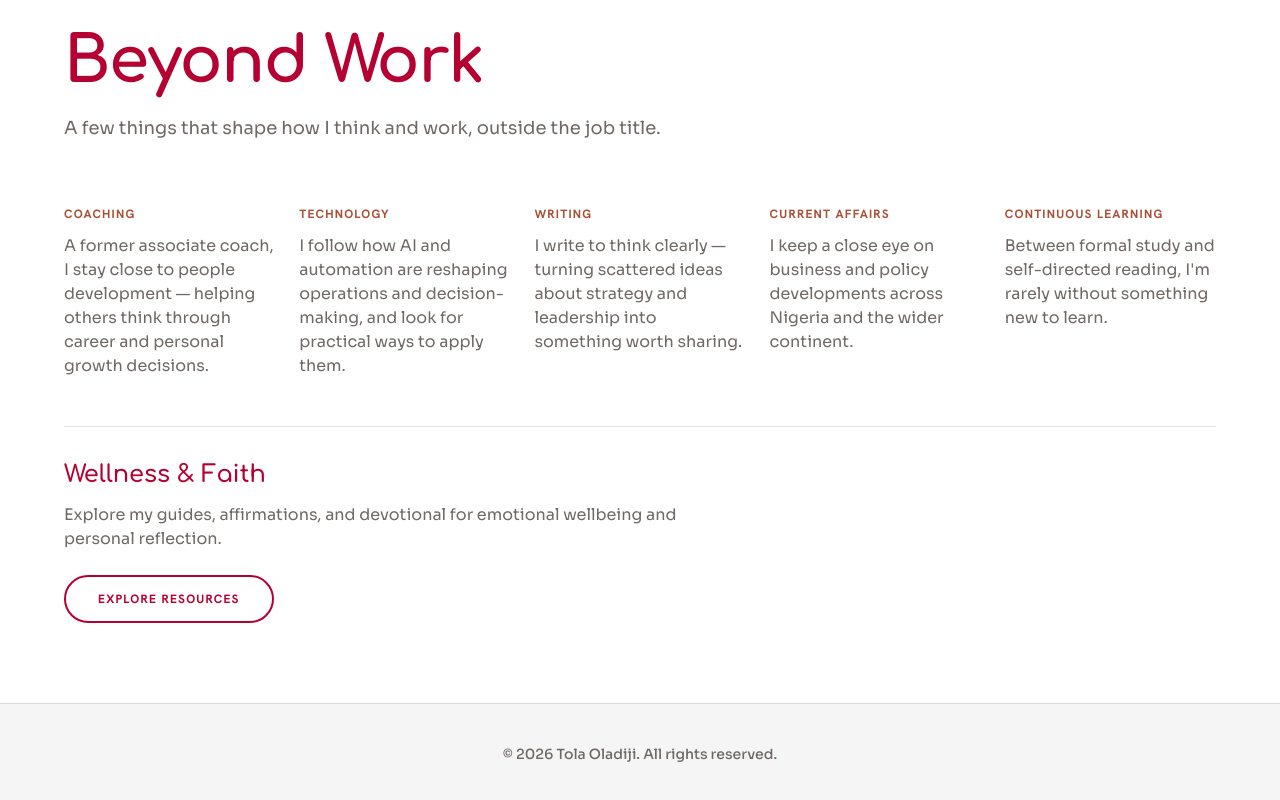
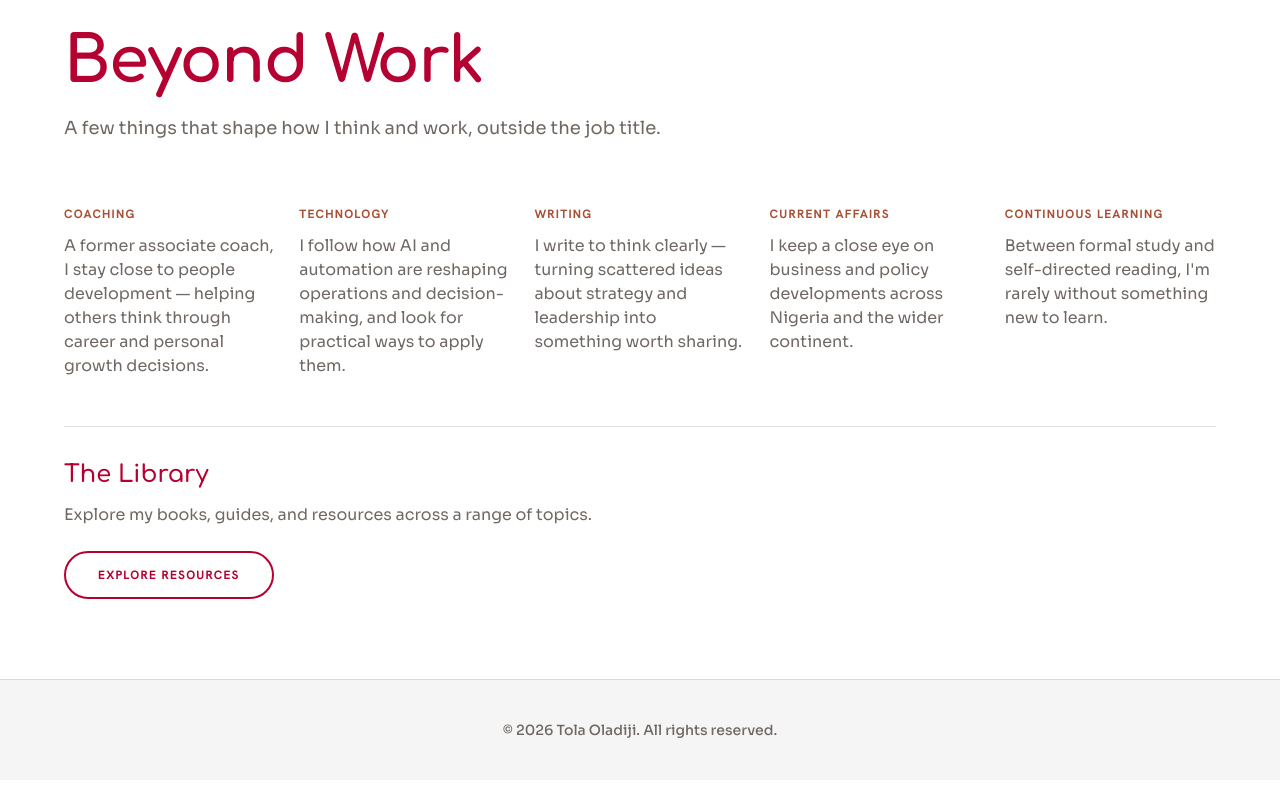
Before and after one commit to tolabuzz/Portfolio, a Next.js app: page / in a window 1280 px wide. Shown: the part 1845-2645 px from the top of the page. Built offline with nearby package versions, Linux system fonts and the light colour scheme; no server answers.

Commit message:
Broaden resource collection wording to The Library

```diff
--- a/src/app/resources/page.tsx
+++ b/src/app/resources/page.tsx
@@ -6,7 +6,7 @@ import ResourceLibrary from "@/components/resources/ResourceLibrary";
 export const metadata: Metadata = {
   title: "Resources",
   description:
-    "Free guides, affirmations, and a Christian devotional by Tola Oladiji on emotional wellbeing, personal growth, and faith.",
+    "Explore books, guides, and other resources by Tola Oladiji across a range of topics.",
   alternates: { canonical: "/resources" },
 };
 
@@ -17,9 +17,9 @@ export default function ResourcesPage() {
         <Container>
           <SectionHeading
             level="h1"
-            eyebrow="Wellness & Faith"
+            eyebrow="The Library"
             title="Resources"
-            description="Resources I’ve written to help you reflect, nurture your emotional wellbeing, and grow in faith. Share your details to download a free copy to keep."
+            description="A collection of my books, guides, and resources across a range of topics. Browse the collection and download a copy to keep."
           />
           <ResourceLibrary />
         </Container>
--- a/src/components/sections/BeyondWork.tsx
+++ b/src/components/sections/BeyondWork.tsx
@@ -24,9 +24,9 @@ export default function BeyondWork() {
           ))}
         </div>
         <div className="mt-12 border-t border-outline-variant/20 pt-8">
-          <h3 className="font-display text-headline-sm text-primary">Wellness &amp; Faith</h3>
+          <h3 className="font-display text-headline-sm text-primary">The Library</h3>
           <p className="mt-3 mb-6 max-w-2xl font-body text-body-md text-on-surface-variant">
-            Explore my guides, affirmations, and devotional for emotional wellbeing and personal reflection.
+            Explore my books, guides, and resources across a range of topics.
           </p>
           <Button href="/resources" variant="secondary">Explore Resources</Button>
         </div>
```
